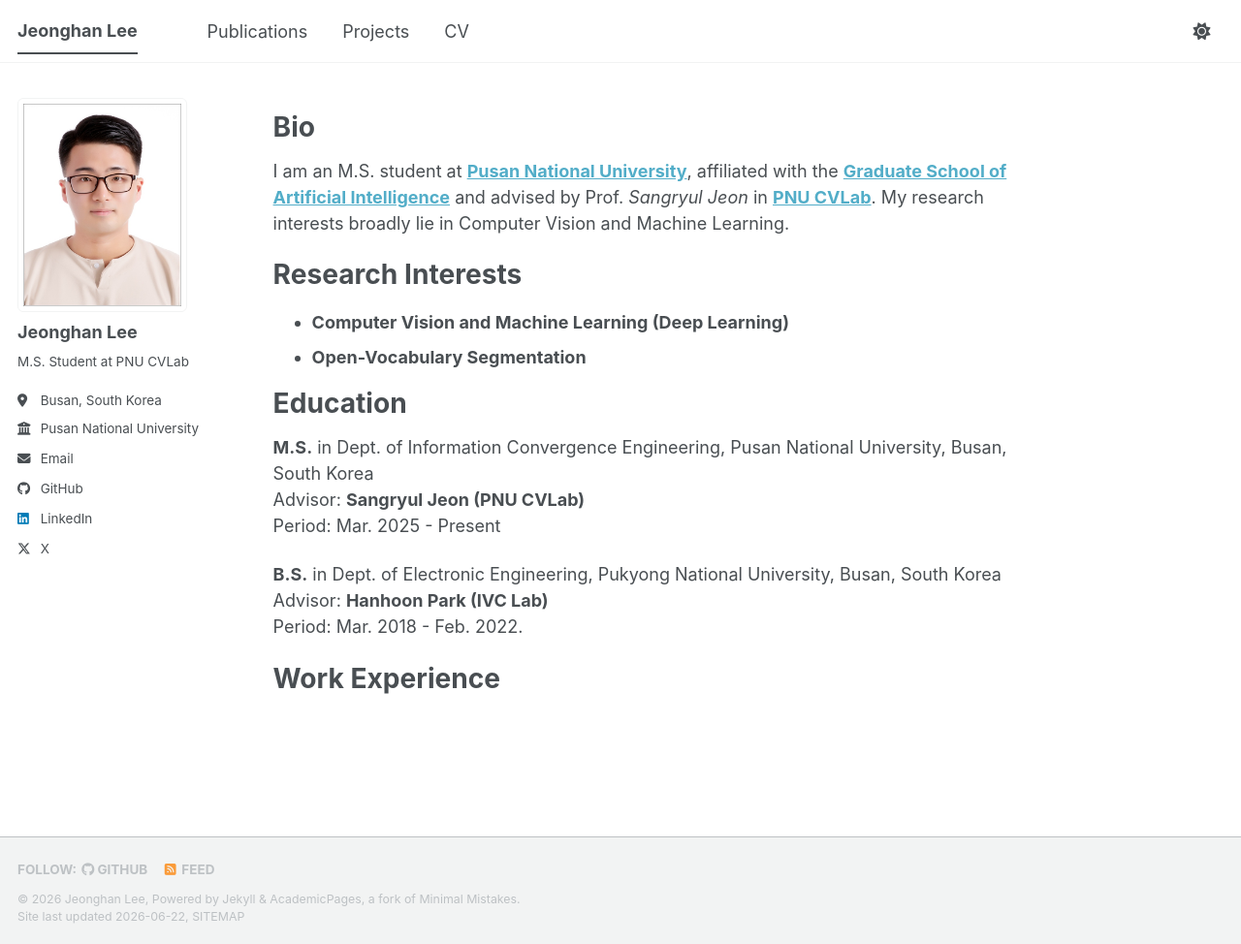
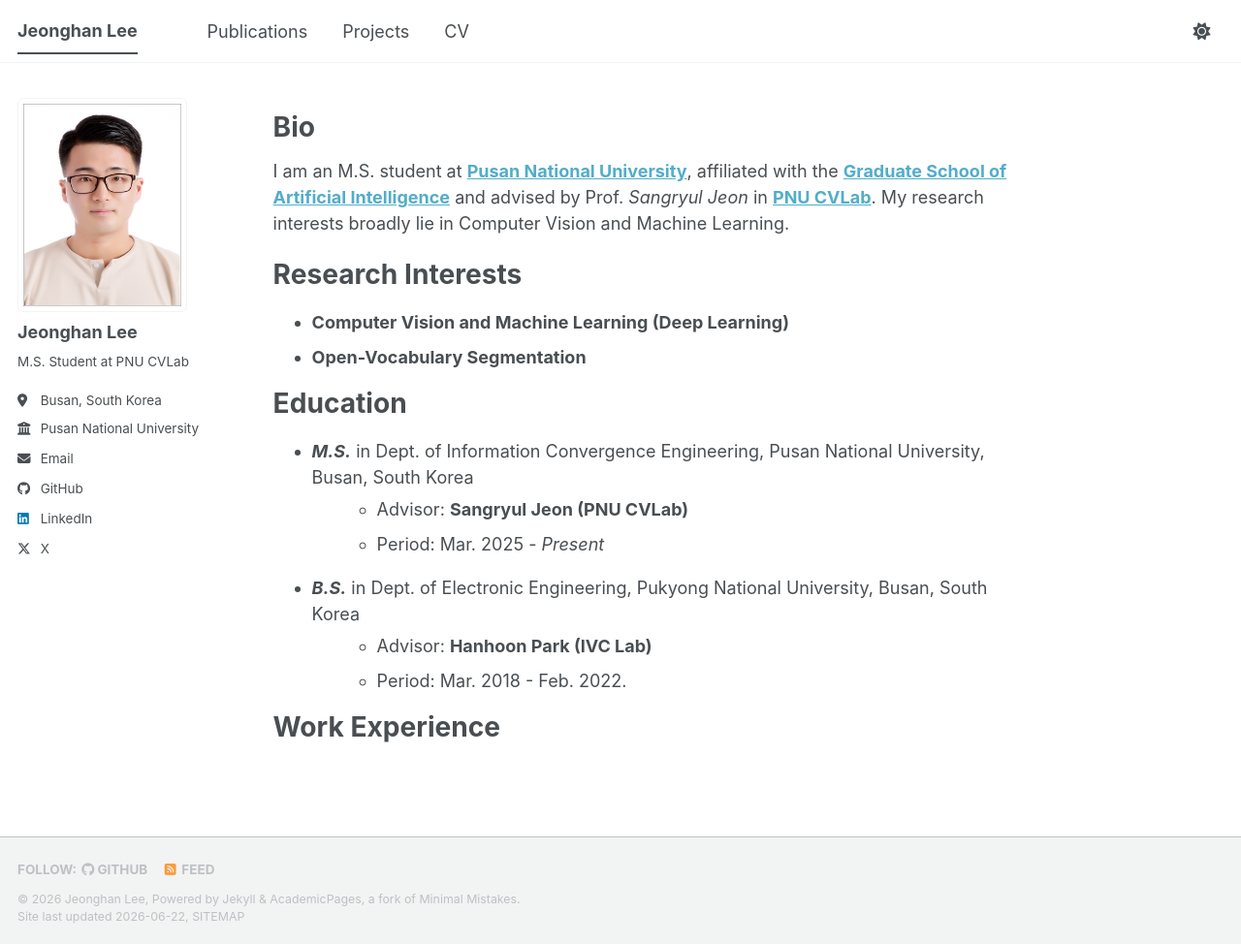
Before and after one commit to jhan-lee/jhan-lee.github.io, a Jekyll site: the page built from _pages/about.md, in a window 1280 px wide and 974 px high. Shown: the whole window at 97% size. Built offline with Jekyll 4.4.1, drawn with Linux system fonts in a browser that asks for light colours; a script bundle is joined from its source files by our own code; library files that are not in the unit come from our copies.

Commit message:
edit education

```diff
--- a/_pages/about.md
+++ b/_pages/about.md
@@ -18,13 +18,21 @@ Research Interests
 
 Education
 =========
-**M.S.** in Dept. of Information Convergence Engineering, Pusan National University, Busan, South Korea
-Advisor: **Sangryul Jeon (PNU CVLab)**
-Period: Mar. 2025 - Present
 
-**B.S.** in Dept. of Electronic Engineering, Pukyong National University, Busan, South Korea
-Advisor: **Hanhoon Park (IVC Lab)**
-Period: Mar. 2018 - Feb. 2022.
+<ul class="education">
+  <li><strong><em>M.S.</em></strong> in Dept. of Information Convergence Engineering, Pusan National University, Busan, South Korea
+    <ul>
+      <li>Advisor: <strong>Sangryul Jeon (PNU CVLab)</strong></li>
+      <li>Period: Mar. 2025 - <em>Present</em></li>
+    </ul>
+  </li>
+  <li><strong><em>B.S.</em></strong> in Dept. of Electronic Engineering, Pukyong National University, Busan, South Korea
+    <ul>
+      <li>Advisor: <strong>Hanhoon Park (IVC Lab)</strong></li>
+      <li>Period: Mar. 2018 - Feb. 2022.</li>
+    </ul>
+  </li>
+</ul>
 
 Work Experience
 ===============
--- a/_sass/layout/_page.scss
+++ b/_sass/layout/_page.scss
@@ -94,6 +94,18 @@
     margin-left: 1em;
     font-family: $sans-serif;
     font-size: $type-size-6;
+  }
+
+  ul.education {
+    > li {
+      margin-bottom: 1em;
+
+      > ul {
+        margin-top: 0.35em;
+        margin-left: 1.5em;
+        list-style-type: circle;
+      }
+    }
   }
 
   .small {
```
